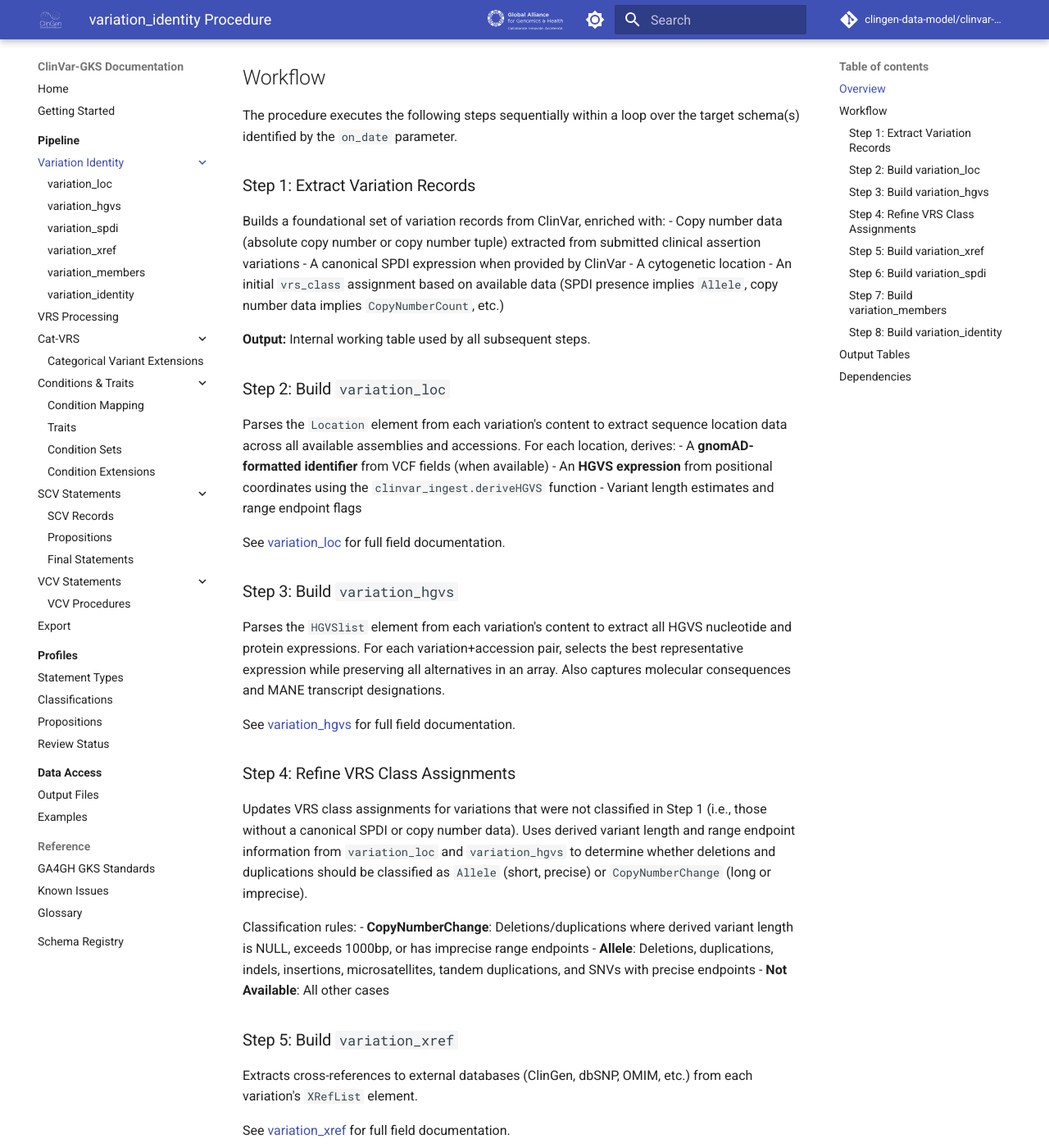
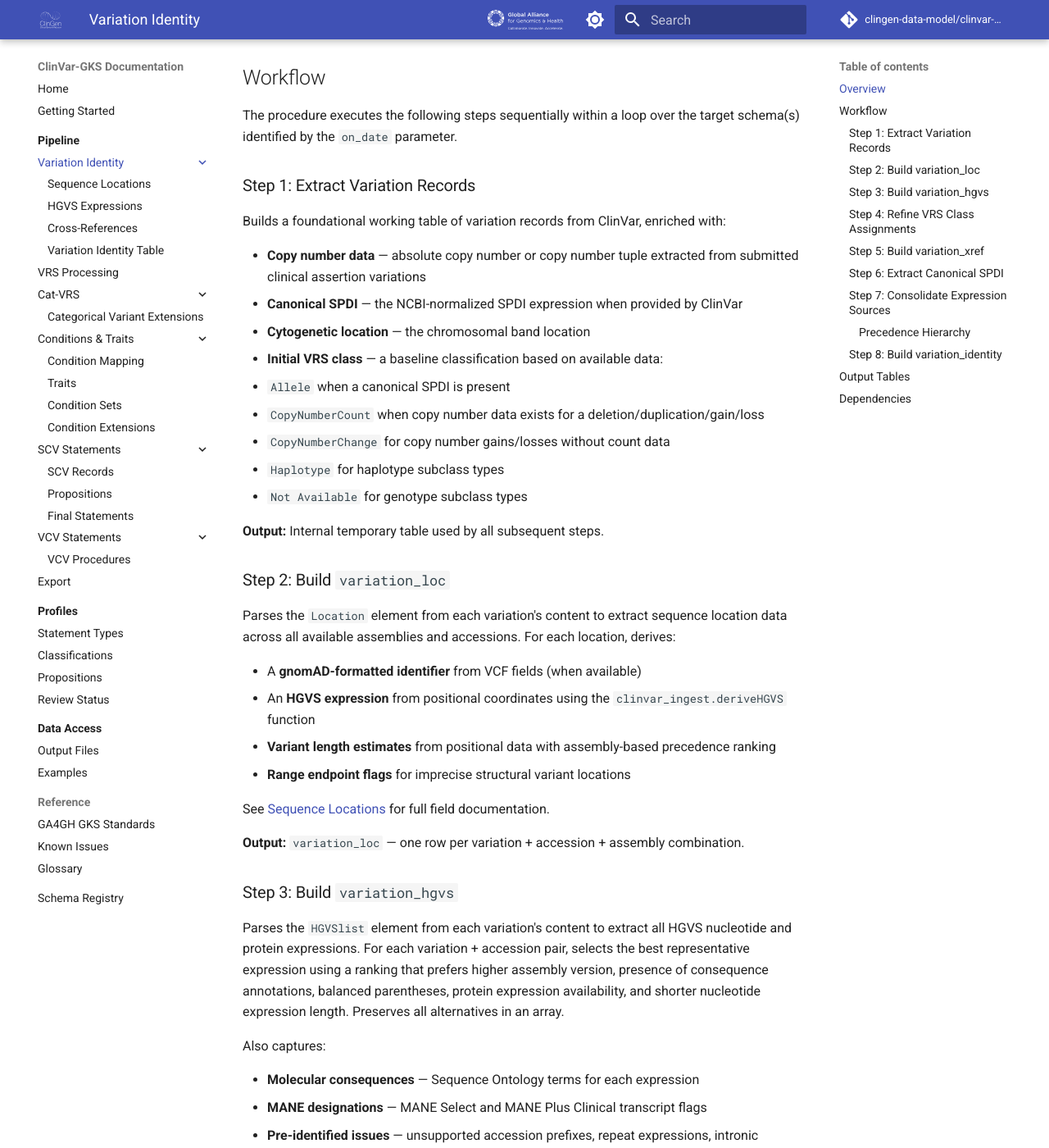
Before and after one commit to clingen-data-model/clinvar-gks, an MkDocs documentation site: the page built from docs/pipeline/variation-identity/index.md, in a window 1280 px wide and 1400 px high, scrolled down 389 px. Shown: the whole window at 82% size. Built offline with MkDocs 1.6.1 and Material for MkDocs 9.7.7, drawn with Linux system fonts in a browser that asks for light colours; comment, search, counter and statistics services are not loaded; some of the changed text lies outside the part shown.

Commit message:
Rewrite Variation Identity docs and update nav titles
- Rewrite index.md with richer workflow descriptions matching Cat-VRS style
- Fold internal tables (variation_spdi, variation_members) into workflow steps
- Remove separate doc pages for internal-only tables
- Update cross-references in variation-loc, variation-hgvs, variation-identity
- Use descriptive nav titles in mkdocs.yml
- Add internal vs downstream table guidance to write-docs skill

```diff
--- a/docs/pipeline/variation-identity/index.md
+++ b/docs/pipeline/variation-identity/index.md
@@ -1,4 +1,4 @@
-# variation_identity Procedure
+# Variation Identity
 
 ## Overview
 
@@ -14,73 +14,112 @@ The procedure executes the following steps sequentially within a loop over the t
 
 ### Step 1: Extract Variation Records
 
-Builds a foundational set of variation records from ClinVar, enriched with:
-- Copy number data (absolute copy number or copy number tuple) extracted from submitted clinical assertion variations
-- A canonical SPDI expression when provided by ClinVar
-- A cytogenetic location
-- An initial `vrs_class` assignment based on available data (SPDI presence implies `Allele`, copy number data implies `CopyNumberCount`, etc.)
+Builds a foundational working table of variation records from ClinVar, enriched with:
 
-**Output:** Internal working table used by all subsequent steps.
+- **Copy number data** — absolute copy number or copy number tuple extracted from submitted clinical assertion variations
+- **Canonical SPDI** — the NCBI-normalized SPDI expression when provided by ClinVar
+- **Cytogenetic location** — the chromosomal band location
+- **Initial VRS class** — a baseline classification based on available data:
+  - `Allele` when a canonical SPDI is present
+  - `CopyNumberCount` when copy number data exists for a deletion/duplication/gain/loss
+  - `CopyNumberChange` for copy number gains/losses without count data
+  - `Haplotype` for haplotype subclass types
+  - `Not Available` for genotype subclass types
+
+**Output:** Internal temporary table used by all subsequent steps.
 
 ### Step 2: Build `variation_loc`
 
 Parses the `Location` element from each variation's content to extract sequence location data across all available assemblies and accessions. For each location, derives:
+
 - A **gnomAD-formatted identifier** from VCF fields (when available)
 - An **HGVS expression** from positional coordinates using the `clinvar_ingest.deriveHGVS` function
-- Variant length estimates and range endpoint flags
+- **Variant length estimates** from positional data with assembly-based precedence ranking
+- **Range endpoint flags** for imprecise structural variant locations
 
-See [variation_loc](variation-loc.md) for full field documentation.
+See [Sequence Locations](variation-loc.md) for full field documentation.
+
+**Output:** `variation_loc` — one row per variation + accession + assembly combination.
 
 ### Step 3: Build `variation_hgvs`
 
-Parses the `HGVSlist` element from each variation's content to extract all HGVS nucleotide and protein expressions. For each variation+accession pair, selects the best representative expression while preserving all alternatives in an array. Also captures molecular consequences and MANE transcript designations.
+Parses the `HGVSlist` element from each variation's content to extract all HGVS nucleotide and protein expressions. For each variation + accession pair, selects the best representative expression using a ranking that prefers higher assembly version, presence of consequence annotations, balanced parentheses, protein expression availability, and shorter nucleotide expression length. Preserves all alternatives in an array.
 
-See [variation_hgvs](variation-hgvs.md) for full field documentation.
+Also captures:
+
+- **Molecular consequences** — Sequence Ontology terms for each expression
+- **MANE designations** — MANE Select and MANE Plus Clinical transcript flags
+- **Pre-identified issues** — unsupported accession prefixes, repeat expressions, intronic positions, and other patterns that prevent VRS resolution
+
+See [HGVS Expressions](variation-hgvs.md) for full field documentation.
+
+**Output:** `variation_hgvs` — one row per variation + accession combination.
 
 ### Step 4: Refine VRS Class Assignments
 
-Updates VRS class assignments for variations that were not classified in Step 1 (i.e., those without a canonical SPDI or copy number data). Uses derived variant length and range endpoint information from `variation_loc` and `variation_hgvs` to determine whether deletions and duplications should be classified as `Allele` (short, precise) or `CopyNumberChange` (long or imprecise).
+Updates VRS class assignments for variations that were not classified in Step 1 (those without a canonical SPDI or copy number data). Uses derived variant length and range endpoint information from `variation_loc` and `variation_hgvs` to determine whether deletions and duplications should be classified as `Allele` or `CopyNumberChange`.
 
 Classification rules:
-- **CopyNumberChange**: Deletions/duplications where derived variant length is NULL, exceeds 1000bp, or has imprecise range endpoints
-- **Allele**: Deletions, duplications, indels, insertions, microsatellites, tandem duplications, and SNVs with precise endpoints
-- **Not Available**: All other cases
+
+- **CopyNumberChange** — deletions/duplications where derived variant length is NULL, exceeds 1000 bp, or has imprecise range endpoints
+- **Allele** — deletions, duplications, indels, insertions, microsatellites, tandem duplications, and SNVs with precise endpoints
+- **Not Available** — all other cases
+
+**Output:** Updates the internal working table in place.
 
 ### Step 5: Build `variation_xref`
 
-Extracts cross-references to external databases (ClinGen, dbSNP, OMIM, etc.) from each variation's `XRefList` element.
+Extracts cross-references to external databases (ClinGen, dbSNP, OMIM, UniProtKB, GTR, etc.) from each variation's `XRefList` element.
 
-See [variation_xref](variation-xref.md) for full field documentation.
+See [Cross-References](variation-xref.md) for full field documentation.
 
-### Step 6: Build `variation_spdi`
+**Output:** `variation_xref` — one row per variation + external reference combination.
 
-Extracts the canonical SPDI expression for variations that have one, associating it with the GRCh38 assembly.
+### Step 6: Extract Canonical SPDI
 
-See [variation_spdi](variation-spdi.md) for full field documentation.
+Extracts the canonical SPDI expression for variations that have one, associating it with the GRCh38 assembly and deriving the sequence accession from the expression. SPDI is NCBI's normalized variant representation format and serves as the highest-precedence source for VRS resolution.
 
-### Step 7: Build `variation_members`
+**Output:** Internal temporary table consumed by Step 7.
 
-Consolidates all candidate expression sources into a single table with a unified 9-level precedence hierarchy. For each variation+accession pair, retains only the highest-precedence source. Joins back to `variation_hgvs` and `variation_loc` to carry forward HGVS expression arrays, molecular consequences, MANE designations, and location metadata.
+### Step 7: Consolidate Expression Sources
 
-See [variation_members](variation-members.md) for full field documentation.
+Consolidates all candidate expression sources — SPDI, HGVS, gnomAD, and location-derived HGVS — into a single table with a unified 9-level precedence hierarchy. For each variation + accession pair, retains only the highest-precedence source and joins back to `variation_hgvs` and `variation_loc` to carry forward expression arrays, molecular consequences, MANE designations, and location metadata.
+
+#### Precedence Hierarchy
+
+| Rank | Source | Description |
+| --- | --- | --- |
+| 1 | SPDI | NCBI-normalized canonical form (GRCh38 only) |
+| 2 | HGVS genomic, top-level | Chromosomal-level HGVS from ClinVar |
+| 3 | gnomAD | VCF-derived identifier from location coordinates |
+| 4 | Location-derived HGVS | Fallback HGVS built from positional data (when gnomAD unavailable) |
+| 5 | HGVS genomic | Non-top-level genomic accessions (alternate loci, patches) |
+| 6 | HGVS coding MANE Select | Transcript-level, MANE Select designated |
+| 7 | HGVS coding MANE Plus | Transcript-level, MANE Plus Clinical designated |
+| 8 | HGVS coding (other) | Transcript-level, non-MANE |
+| 9 | HGVS other | Remaining types (non-coding, etc.) |
+
+Within the same precedence level for a given variation + accession, ties are broken by row-number windowing (first row wins).
+
+**Output:** Internal temporary table consumed by Step 8.
 
 ### Step 8: Build `variation_identity`
 
-Selects the single best expression source per variation from `variation_members`, merges in variation-level metadata (name, type, cytogenetic location), and builds the cross-reference mappings array from `variation_xref`. This is the final output table consumed by downstream VRS processing.
+Selects the single best expression source per variation from the consolidated members table, merges in variation-level metadata (name, type, cytogenetic location), and builds the cross-reference mappings array from `variation_xref`. This is the final output table consumed by downstream VRS processing and the Cat-VRS pipeline.
 
-See [variation_identity](variation-identity.md) for full field documentation.
+See [Variation Identity](variation-identity.md) for full field documentation.
+
+**Output:** `variation_identity` — one row per ClinVar variation.
 
 ---
 
 ## Output Tables
 
 | Table | Description |
-|---|---|
+| --- | --- |
 | `variation_loc` | Sequence locations with derived gnomAD and HGVS expressions |
 | `variation_hgvs` | HGVS expressions with molecular consequences and MANE designations |
 | `variation_xref` | Cross-references to external databases |
-| `variation_spdi` | Canonical SPDI expressions (GRCh38) |
-| `variation_members` | Consolidated expression sources ranked by precedence |
 | `variation_identity` | Final single-best expression per variation with full metadata |
 
 ---
--- a/mkdocs.yml
+++ b/mkdocs.yml
@@ -50,12 +50,10 @@ nav:
     - pipeline/index.md
     - Variation Identity:
       - pipeline/variation-identity/index.md
-      - variation_loc: pipeline/variation-identity/variation-loc.md
-      - variation_hgvs: pipeline/variation-identity/variation-hgvs.md
-      - variation_spdi: pipeline/variation-identity/variation-spdi.md
-      - variation_xref: pipeline/variation-identity/variation-xref.md
-      - variation_members: pipeline/variation-identity/variation-members.md
-      - variation_identity: pipeline/variation-identity/variation-identity.md
+      - Sequence Locations: pipeline/variation-identity/variation-loc.md
+      - HGVS Expressions: pipeline/variation-identity/variation-hgvs.md
+      - Cross-References: pipeline/variation-identity/variation-xref.md
+      - Variation Identity Table: pipeline/variation-identity/variation-identity.md
     - VRS Processing: pipeline/vrs-processing.md
     - Cat-VRS:
       - pipeline/cat-vrs/index.md
```
Also changed, not shown: other parts of docs/pipeline/variation-identity/index.md (+1 -1 lines), .claude/skills/write-docs/SKILL.md (added, +351 -0 lines), docs/pipeline/variation-identity/variation-hgvs.md (+1 -1 lines), docs/pipeline/variation-identity/variation-identity.md (+2 -2 lines), docs/pipeline/variation-identity/variation-loc.md (+1 -1 lines), docs/pipeline/variation-identity/variation-members.md (deleted, +0 -55 lines), docs/pipeline/variation-identity/variation-spdi.md (deleted, +0 -29 lines).
